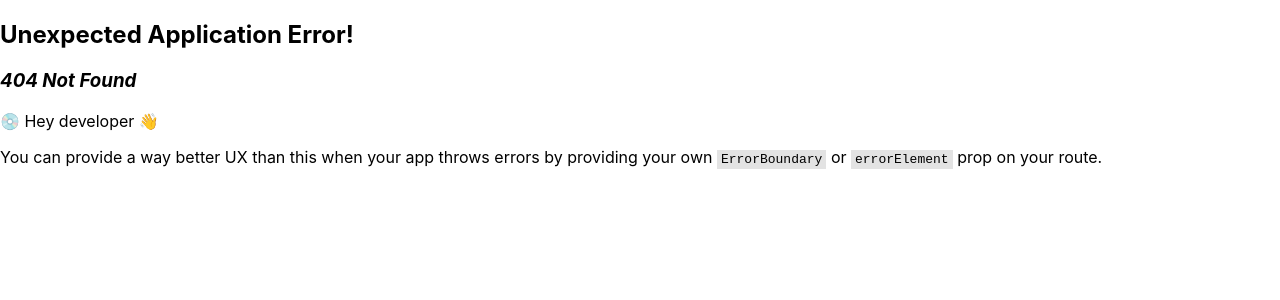
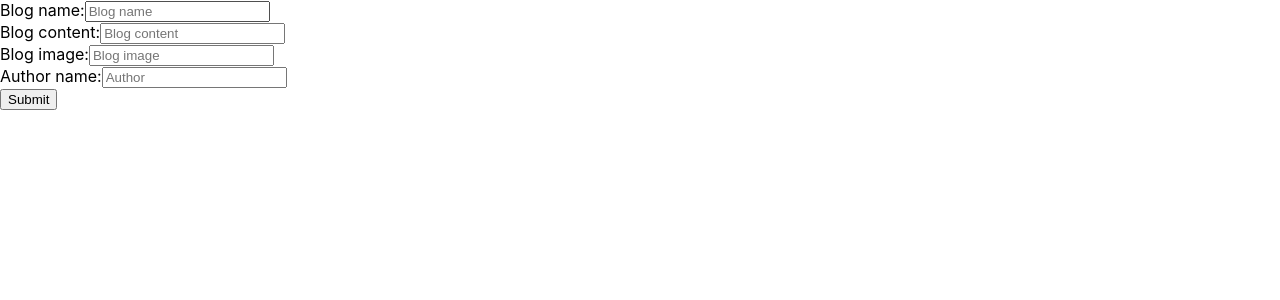
Before and after one commit to chadiayari/elyadata-blog-task, a React (Create React App) app in the folder frontend/: page /create-blog in a window 1280 px wide. Before the commit this address had no page. Shown: the top 300 px of the page. Built offline with nearby package versions, Linux system fonts and the light colour scheme.

Commit message:
created form for creating blogs

```diff
--- a/frontend/public/index.html
+++ b/frontend/public/index.html
@@ -1,14 +1,12 @@
 <!DOCTYPE html>
 <html lang="en">
+
 <head>
   <meta charset="utf-8" />
   <link rel="icon" href="%PUBLIC_URL%/favicon.ico" />
   <meta name="viewport" content="width=device-width, initial-scale=1" />
   <meta name="theme-color" content="#000000" />
-    <meta
-      name="description"
-      content="Web site created using create-react-app"
-    />
+  <meta name="description" content="Web site created using create-react-app" />
   <link rel="apple-touch-icon" href="%PUBLIC_URL%/logo192.png" />
   <!--
       manifest.json provides metadata used when your web app is installed on a
@@ -24,8 +22,9 @@
       work correctly both with client-side routing and a non-root public URL.
       Learn how to configure a non-root public URL by running `npm run build`.
     -->
-    <title>React App</title>
+  <title>Elyadata Blog</title>
 </head>
+
 <body>
   <noscript>You need to enable JavaScript to run this app.</noscript>
   <div id="root"></div>
@@ -40,4 +39,5 @@
       To create a production bundle, use `npm run build` or `yarn build`.
     -->
 </body>
+
 </html>
--- a/frontend/src/App.jsx
+++ b/frontend/src/App.jsx
@@ -6,7 +6,7 @@
 function App() {
   return (
     <>
-      {/* <Header title="My header" subtitle="subtitle2" /> */}
+      <Header title="My header" subtitle="subtitle2" />
       <Routes>
         <Route path="/" exact element={<Home />} />
       </Routes>
--- a/frontend/src/components/Header/Header.jsx
+++ b/frontend/src/components/Header/Header.jsx
@@ -1,10 +1,18 @@
-import React from "react";
+import { Link } from "react-router-dom";
 
-export default function Header(props) {
+import cn from "classnames";
+import styles from "./styles.css";
+
+const Header = () => {
   return (
-    <div className="header">
-      <h1>{props.title}</h1>
-      <p>{props.subtitle}</p>
-    </div>
+    <header id="header" class="fixed-top">
+      <center>
+        <a href="create-blog" class="appointment-btn">
+          Create a new blog
+        </a>
+      </center>
+    </header>
   );
-}
+};
+
+export default Header;
--- /dev/null
+++ b/frontend/src/components/Header/styles.css
@@ -0,0 +1,66 @@
+a {
+  color: #1977cc;
+  text-decoration: none;
+}
+
+a:hover {
+  color: #3291e6;
+  text-decoration: none;
+}
+
+h1,
+h2,
+h3,
+h4,
+h5,
+h6 {
+  font-family: "Raleway", sans-serif;
+}
+
+#header {
+  background: #fff;
+  transition: all 0.5s;
+  z-index: 997;
+  padding: 15px 0;
+  /* top: 40px; */
+  box-shadow: 0px 2px 15px rgba(25, 119, 204, 0.1);
+}
+
+#header.header-scrolled {
+  top: 0;
+}
+
+#header .logo {
+  font-size: 30px;
+  margin: 0;
+  padding: 0;
+  line-height: 1;
+  font-weight: 700;
+  letter-spacing: 0.5px;
+  font-family: "Poppins", sans-serif;
+}
+
+
+.appointment-btn {
+  margin-left: 25px;
+  background: #1977cc;
+  color: #fff;
+  border-radius: 50px;
+  padding: 8px 25px;
+  white-space: nowrap;
+  transition: 0.3s;
+  font-size: 14px;
+  display: inline-block;
+}
+
+.appointment-btn:hover {
+  background: #166ab5;
+  color: #fff;
+}
+
+@media (max-width: 768px) {
+  .appointment-btn {
+    margin: 0 15px 0 0;
+    padding: 6px 18px;
+  }
+}
--- a/frontend/src/index.js
+++ b/frontend/src/index.js
@@ -2,10 +2,14 @@
 import { createRoot } from "react-dom/client";
 import { RouterProvider, createBrowserRouter } from "react-router-dom";
 import App from "./App";
+import CreateBlog from "./views/CreateBlog";
 
 const rootElement = document.getElementById("root");
 const root = createRoot(rootElement);
-const router = createBrowserRouter([{ path: "/", element: <App /> }]);
+const router = createBrowserRouter([
+  { path: "/", element: <App /> },
+  { path: "/create-blog", element: <CreateBlog /> },
+]);
 root.render(
   <StrictMode>
     <RouterProvider router={router} />
--- a/frontend/src/services/blog-service.js
+++ b/frontend/src/services/blog-service.js
@@ -8,6 +8,11 @@
     if (response.data == null) return;
     return response.data;
   }
+
+  async createBlog(data) {
+    const response = await axios.post("create_blog", data);
+    return response;
+  }
 }
 
 export default new BlogService();
--- /dev/null
+++ b/frontend/src/views/CreateBlog.jsx
@@ -0,0 +1,99 @@
+import React, { useState, useEffect } from "react";
+import blogService from "../services/blog-service";
+import { useNavigate } from "react-router-dom";
+
+export default function CreateBlog() {
+  const [blogName, setBlogName] = useState("");
+  const [blogContent, setBlogContent] = useState("");
+  const [blogImage, setBlogImage] = useState("");
+  const [author, setAuthor] = useState("");
+  const [isSubmitted, setIsSubmitted] = useState(false);
+
+  const handleSubmitForm = () => {};
+  const navigate = useNavigate();
+
+  const handleSubmit = async (event) => {
+    // Prevent page reload
+    event.preventDefault();
+    var res = await blogService.createBlog({
+      blog_name: blogName,
+      blog_content: blogContent,
+      blog_image: blogImage,
+      author: author,
+    });
+    console.log(res);
+    if (res.status == 200) {
+      navigate("/");
+    }
+  };
+
+  const handleBlogName = (e) => {
+    setBlogName(e.target.value);
+  };
+
+  const handleBlogContent = (e) => {
+    setBlogContent(e.target.value);
+  };
+
+  const handleBlogImage = (e) => {
+    setBlogImage(e.target.value);
+  };
+
+  const handleAuthor = (e) => {
+    setAuthor(e.target.value);
+  };
+
+  return (
+    <form onSubmit={handleSubmit}>
+      <label>
+        Blog name:
+        <input
+          type="text"
+          name="name"
+          placeholder="Blog name"
+          value={blogName}
+          onChange={(e) => handleBlogName(e)}
+          required
+        />
+      </label>
+      <br />
+      <label>
+        Blog content:
+        <input
+          type="text"
+          name="blog_content"
+          placeholder="Blog content"
+          value={blogContent}
+          onChange={(e) => handleBlogContent(e)}
+          required
+        />
+      </label>
+      <br />
+      <label>
+        Blog image:
+        <input
+          type="text"
+          name="blog_image"
+          placeholder="Blog image"
+          value={blogImage}
+          onChange={(e) => handleBlogImage(e)}
+          required
+        />
+      </label>
+      <br />
+      <label>
+        Author name:
+        <input
+          type="text"
+          name="author_name"
+          placeholder="Author"
+          value={author}
+          onChange={(e) => handleAuthor(e)}
+          required
+        />
+      </label>
+      <br />
+      <input type="submit" value="Submit" />
+    </form>
+  );
+}
```
Also changed, not shown: frontend/public/manifest.json. Lines whose indentation alone changed are shown as unchanged.
